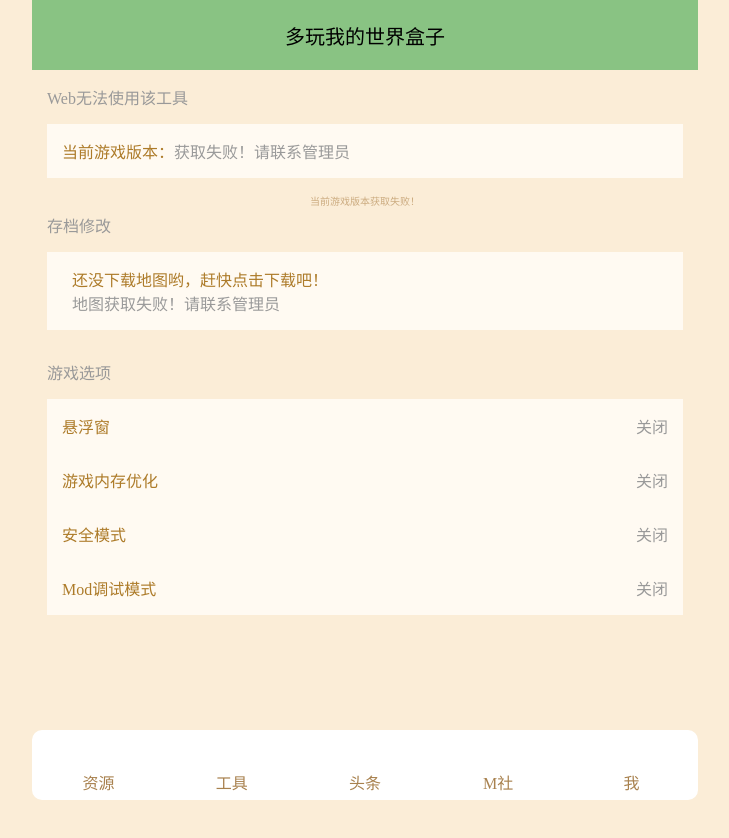
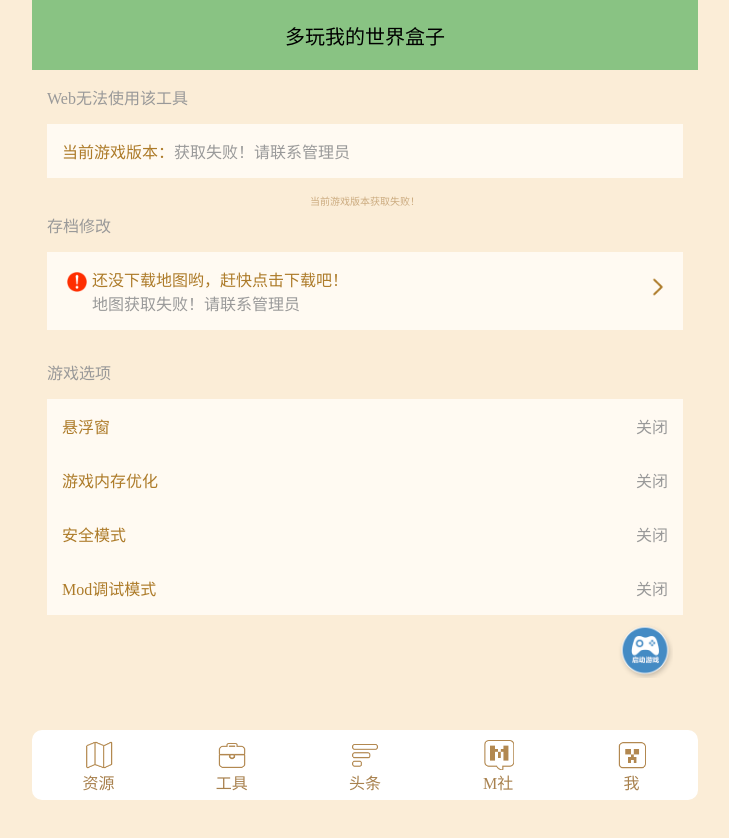
Before and after one commit to ArksTeam/mcboxv2, a plain HTML site: page web/tools.html in a window 1280 px wide. Shown: the whole page, without its empty margins (275-1004 px from the left). Drawn offline with Linux system fonts and the light colour scheme.

Commit message:
Rename dw to logo

```diff
--- a/web/tools.html
+++ b/web/tools.html
@@ -36,12 +36,12 @@
         <p class="gj5">当前游戏版本获取失败！</p>
         <p class="gj6">存档修改</p>
         <div class="gj7 gj10">
-            <img src="../image/dw/gth.png" alt="" class="gj11">
+            <img src="../image/logo/gth.png" alt="" class="gj11">
             <div>
                 <p class="gj8">还没下载地图哟，赶快点击下载吧！</p>
                 <p class="gj9">地图获取失败！请联系管理员</p>
             </div>
-            <img src="../image/dw/fh.png" alt="" class="gj12">
+            <img src="../image/logo/fh.png" alt="" class="gj12">
         </div>
         <p class="gj1">游戏选项</p>
         <div class="gj14 gj15">
@@ -62,7 +62,7 @@
         </div>
 
         <div class="sy10">
-            <img src="../image/dw/qd.png" alt="" class="gj16" onclick="window.open('https://zzho.top/mcxz.html','_self')">
+            <img src="../image/logo/qd.png" alt="" class="gj16" onclick="window.open('https://zzho.top/mcxz.html','_self')">
         </div>
     </div>
 
@@ -71,31 +71,31 @@
         <ul>
             <li style="--clr:#f44336">
                 <div class="" onclick="window.open('./main.html','_self')">
-                    <img src="../image/dw/db/1.png" alt="" class="img1">
+                    <img src="../image/logo/db/1.png" alt="" class="img1">
                     <p class="sy11">资源</p>
                 </div>
             </li>
             <li style="--clr:#f44336">
                 <div class="" onclick="window.open('./tools.html','_self')">
-                    <img src="../image/dw/db/2.png" alt="" class="img1">
+                    <img src="../image/logo/db/2.png" alt="" class="img1">
                     <p class="sy11">工具</p>
                 </div>
             </li>
             <li style="--clr:#f44336">
                 <div class="">
-                    <img src="../image/dw/db/3.png" alt="" class="img1">
+                    <img src="../image/logo/db/3.png" alt="" class="img1">
                     <a class="sy11" href="https://mcnews.awaland.xyz/">头条</a>
                 </div>
             </li>
             <li style="--clr:#f44336">
                 <div class="">
-                    <img src="../image/dw/db/4.png" alt="" class="img1">
+                    <img src="../image/logo/db/4.png" alt="" class="img1">
                     <a class="sy11" href="https://bbs.minecraftbox.link/">M社</a>
                 </div>
             </li>
             <li style="--clr:#f44336">
                 <div class="">
-                    <img src="../image/dw/db/5.png" alt="" class="img1">
+                    <img src="../image/logo/db/5.png" alt="" class="img1">
                     <a class="sy11" href="https://bbs.minecraftbox.link/">我</a>
                 </div>
             </li>
```
Also changed, not shown: image/1.jpg (deleted).
